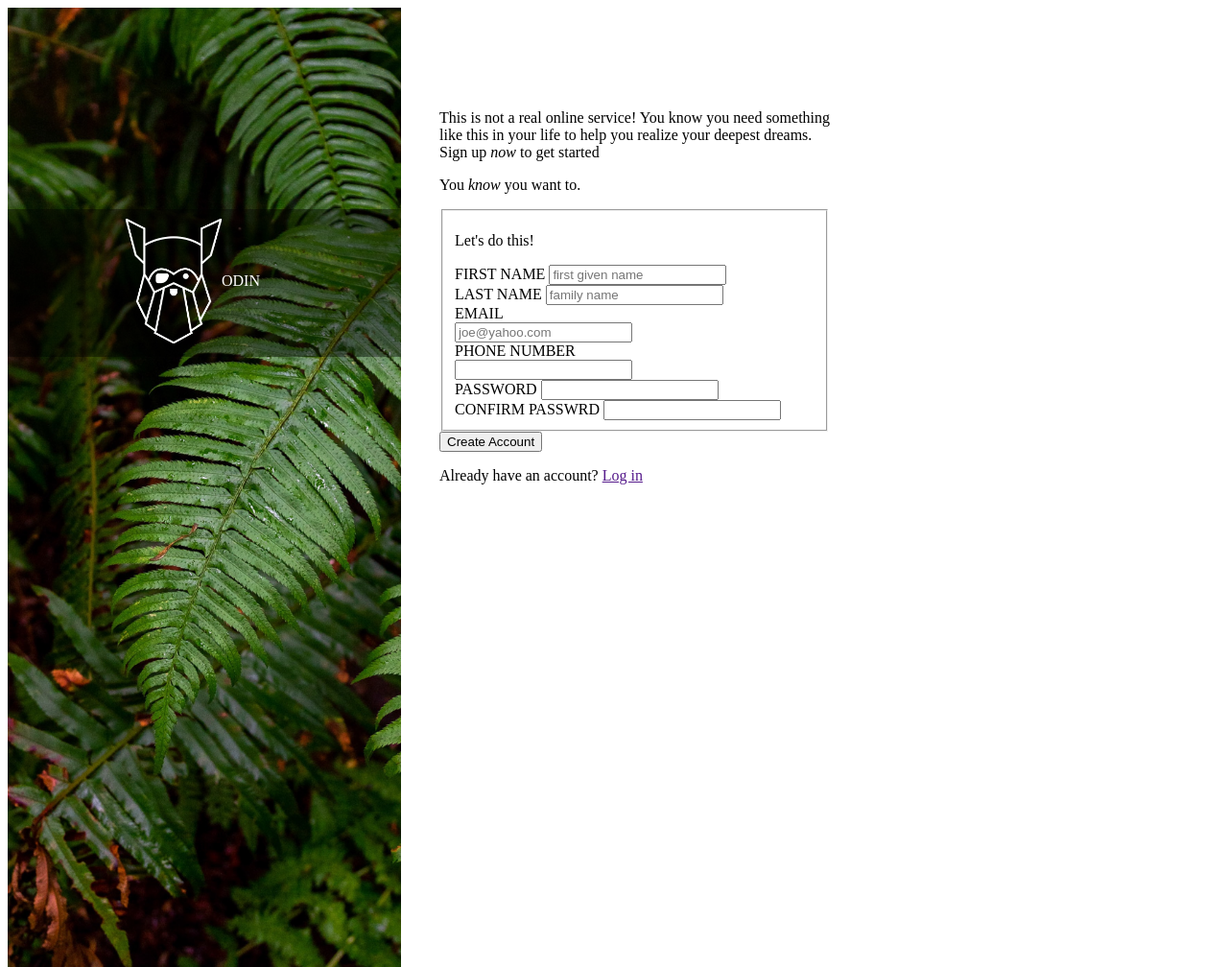
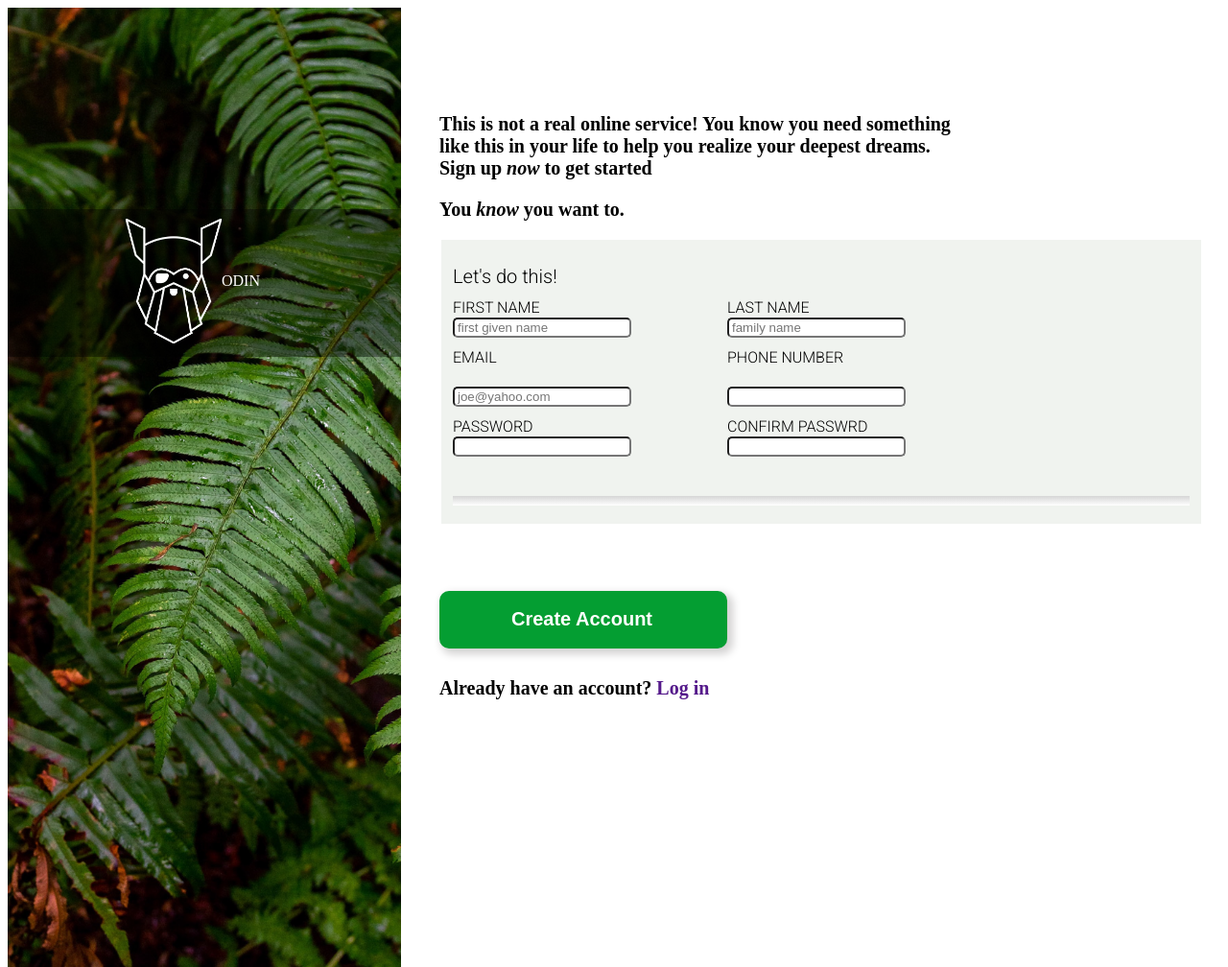
Before and after one commit to Johoan/odin-form-test, a plain HTML site: page index.html in a window 1280 px wide. Shown: the whole page at 96% size. Drawn offline with Linux system fonts and the light colour scheme; a web font is replaced by a local one.

Commit message:
Update style.css
Final commit

```diff
--- a/style.css
+++ b/style.css
@@ -44,4 +44,114 @@ aside div span{
 
 .col2{
     margin: 90px 40px 60px 40px;
+    --padding: 60px;
+    --link-color: #5388b3;
+    align-self: top;
+    display: flex;
+    flex-direction: column;
+    height: 100vh;
+    width:  60vw;
 }
+
+/*
+.p1{
+    margin-top: 150px;
+    padding-left: var(--padding);
+    width: 47vw;
+    margin-bottom: 50px;
+}
+*/
+p {
+    font-size: 20px;
+    font-weight: 550;
+}
+
+input {
+    -webkit-appearance: none;
+    appearance: none;
+}
+form {
+    justify-self: center;
+}
+
+fieldset {
+    height: 30vh;
+    border: 0px;
+    padding-bottom: 50px;
+    /*padding-left: var(--padding);*/
+    background-color: rgb(240, 243, 239);
+    display: flex;
+    flex-direction: column;
+    gap: 1px;
+    font-family: 'Roboto', sans-serif;
+}
+
+fieldset>p {
+    margin-bottom: 10px;
+}
+
+fieldset>* {
+    display: flex;
+    gap: 100px;
+}
+
+fieldset>*>* {
+    display: flex;
+    flex-direction: column;
+    gap: 1px;
+}
+
+input{
+    margin-bottom: 10px;
+    border-radius: 5px;
+    padding-left: 3px;
+}
+
+input:focus{
+    outline: none !important;
+    border: 2px solid #5388b3;
+}
+
+input:invalid:not(:focus):not(:placeholder-shown) {
+    border: 2px solid #ee2828;
+}
+
+.input-sub{
+    margin-top: 40px;
+}
+input[type="submit"] {
+    /*margin-left: var(--padding);*/
+    margin-top : calc(var(--padding)/2);
+    height: 60px;
+    width: 300px;
+    border-radius: 10px;
+    color: white;
+    font-size: 20px;
+    font-weight: 600;
+    border: 0px;
+    background-color: #049e32;
+    box-shadow: 4px 4px 8px 2px #d3d2d2;;
+}
+
+.cont-shadow{
+    height: 40px;
+    padding-top: 20px;
+}
+
+.shadow{
+    margin-top: 10px;
+    height: 10px;
+    width: 60vw;
+    background-image: linear-gradient(rgb(214, 214, 214), #ffffff)
+}
+
+
+
+/*
+.account {
+    padding-left: var(--padding);
+}
+*/
+.account>p>a {
+    text-decoration: none;
+}
```
